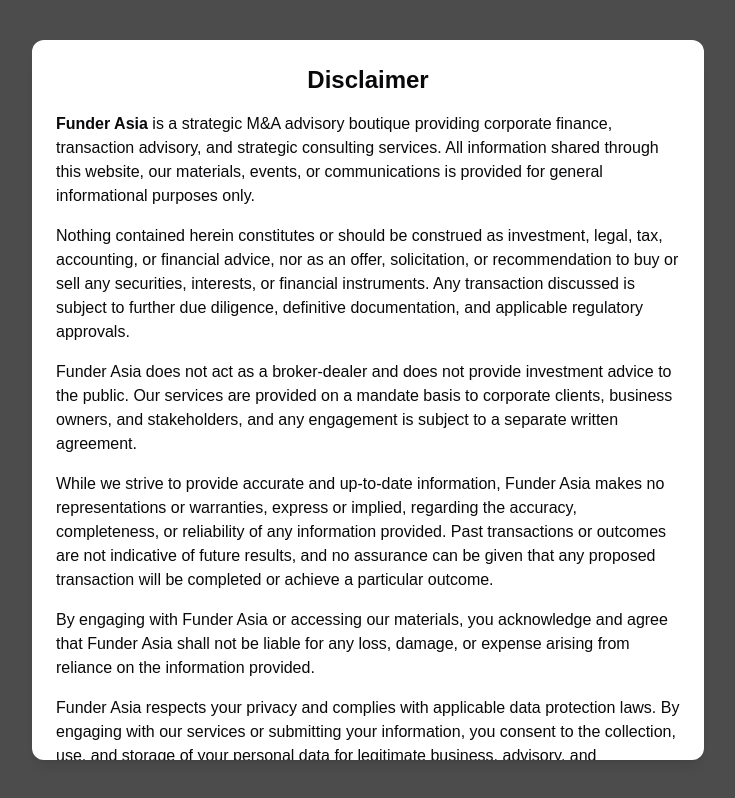
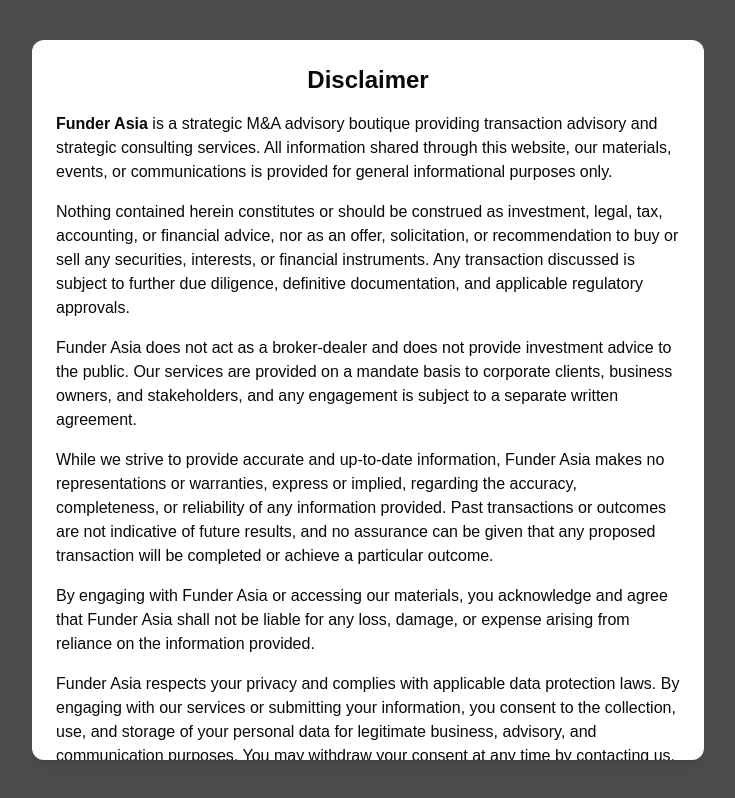
Before and after one commit to ywlee8888/funderasia_nextjs, a Next.js app: page / in a window 1280 px wide. Shown: the whole page, without its empty margins (272-1007 px from the left). Built offline with nearby package versions, Linux system fonts and the light colour scheme.

Commit message:
Update Disclaimer

```diff
--- a/components/disclaimer/disclaimer.tsx
+++ b/components/disclaimer/disclaimer.tsx
@@ -14,7 +14,7 @@
 
         <p>
           <strong>Funder Asia</strong> is a strategic M&A advisory boutique
-          providing corporate finance, transaction advisory, and strategic
+          providing transaction advisory and strategic
           consulting services. All information shared through this website, our
           materials, events, or communications is provided for general
           informational purposes only.
```
